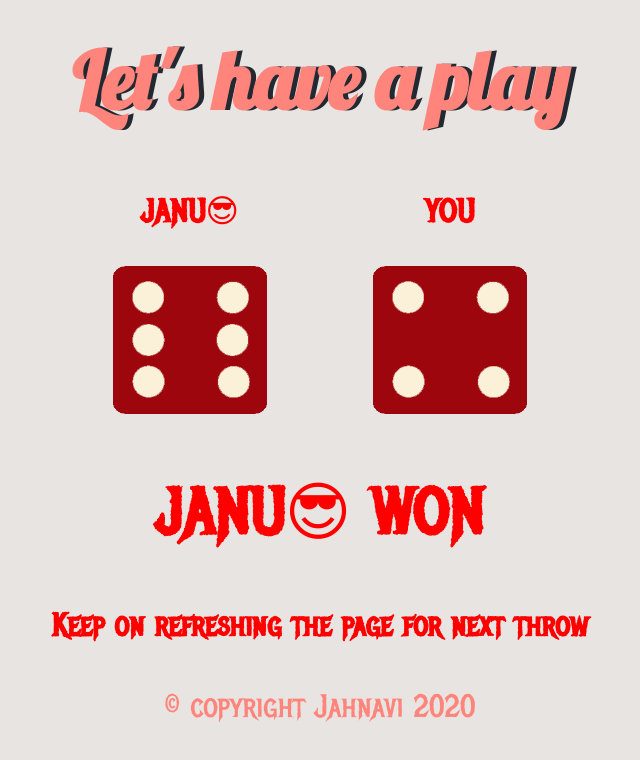
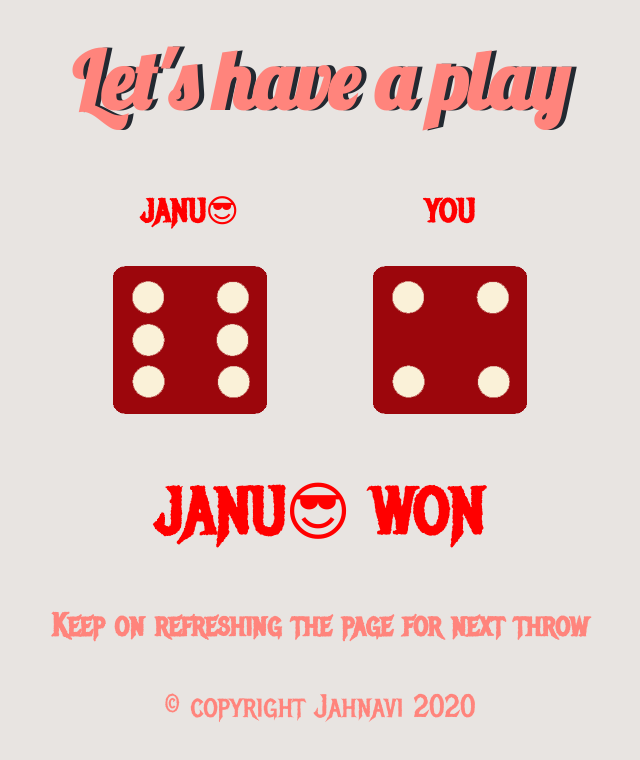
Before and after one commit to jahnavipragada/amruthharshasanaportfolio, a plain HTML site: page index.html in a window 1280 px wide. Shown: the whole page, without its empty margins (320-960 px from the left). Drawn offline with Linux system fonts and the light colour scheme.

Commit message:
Update styles.css

```diff
--- a/styles.css
+++ b/styles.css
@@ -35,7 +35,7 @@ h3{
 }
 h4{
    font-size: 2rem;
-  color: red;
+  color: #ff847c;
   font-family: 'Metal Mania', cursive;;
 }
 img {
```
